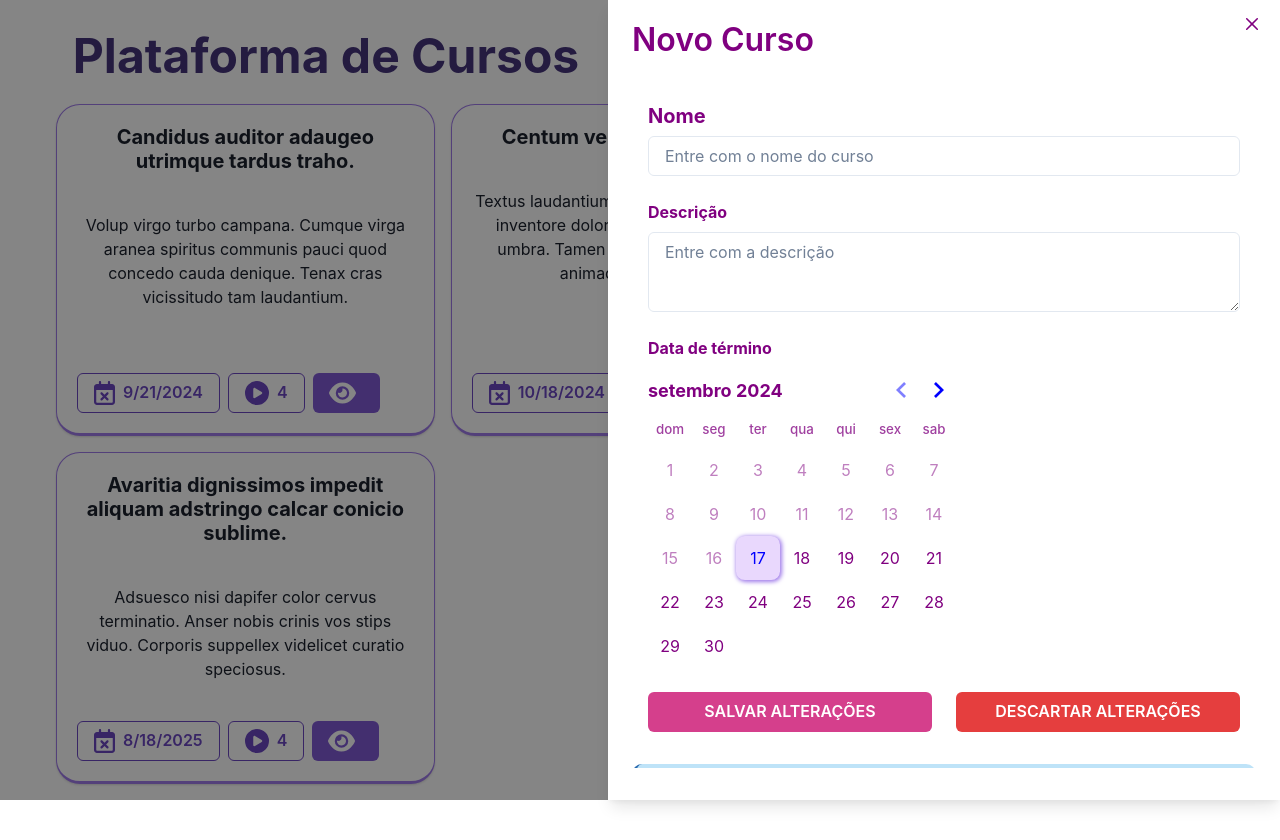
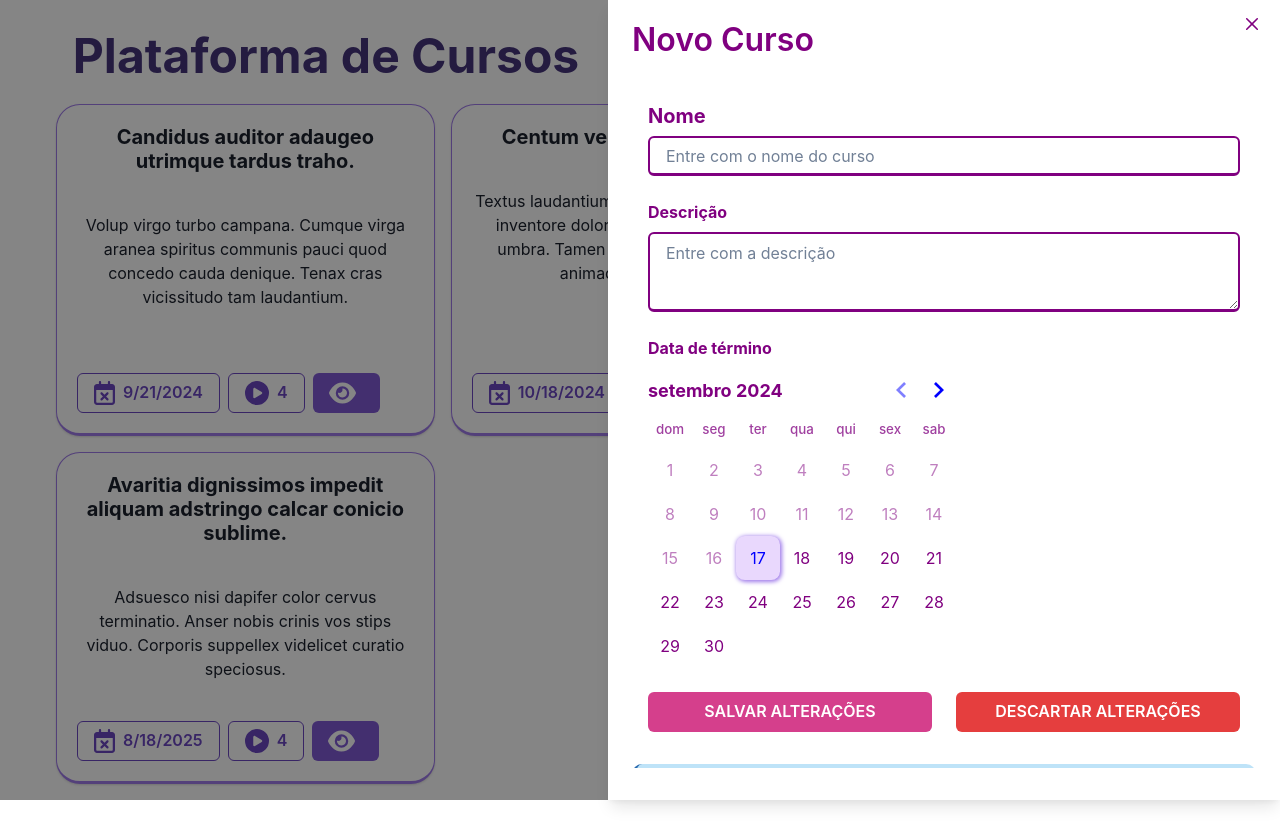
Before and after one commit to dede999/twygo-test-react, a React (Vite) app: page / in a window 1280 px wide. Both pictures are taken after a click on the button "Add Course". Built offline with nearby package versions, Linux system fonts and the light colour scheme.

Commit message:
Reproduce video form borders on course forms layout

```diff
--- a/components/CourseForm/index.tsx
+++ b/components/CourseForm/index.tsx
@@ -53,6 +53,9 @@ export default function CourseForm({ course, onClose }: CourseFormProps) {
         Nome
       </Heading>
       <Input
+        borderColor="borderColor"
+        borderWidth={2}
+        borderBottomWidth={3}
         placeholder="Entre com o nome do curso"
         value={title}
         onChange={(e) => setTitle(e.target.value)}
@@ -61,6 +64,9 @@ export default function CourseForm({ course, onClose }: CourseFormProps) {
         Descrição
       </Heading>
       <Textarea
+        borderColor="borderColor"
+        borderWidth={2}
+        borderBottomWidth={3}
         placeholder="Entre com a descrição"
         value={description}
         onChange={(e) => setDescription(e.target.value)}
```
